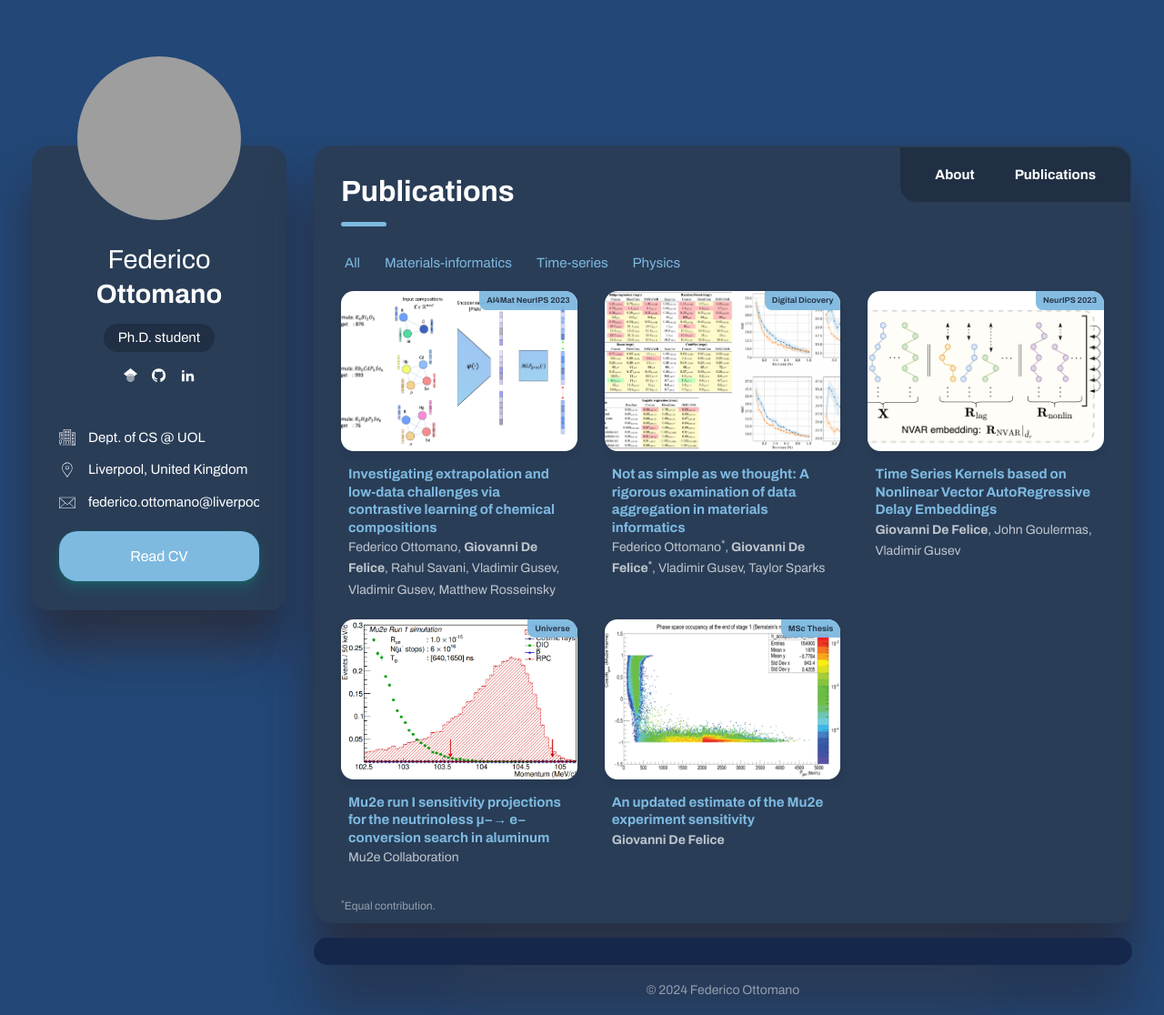
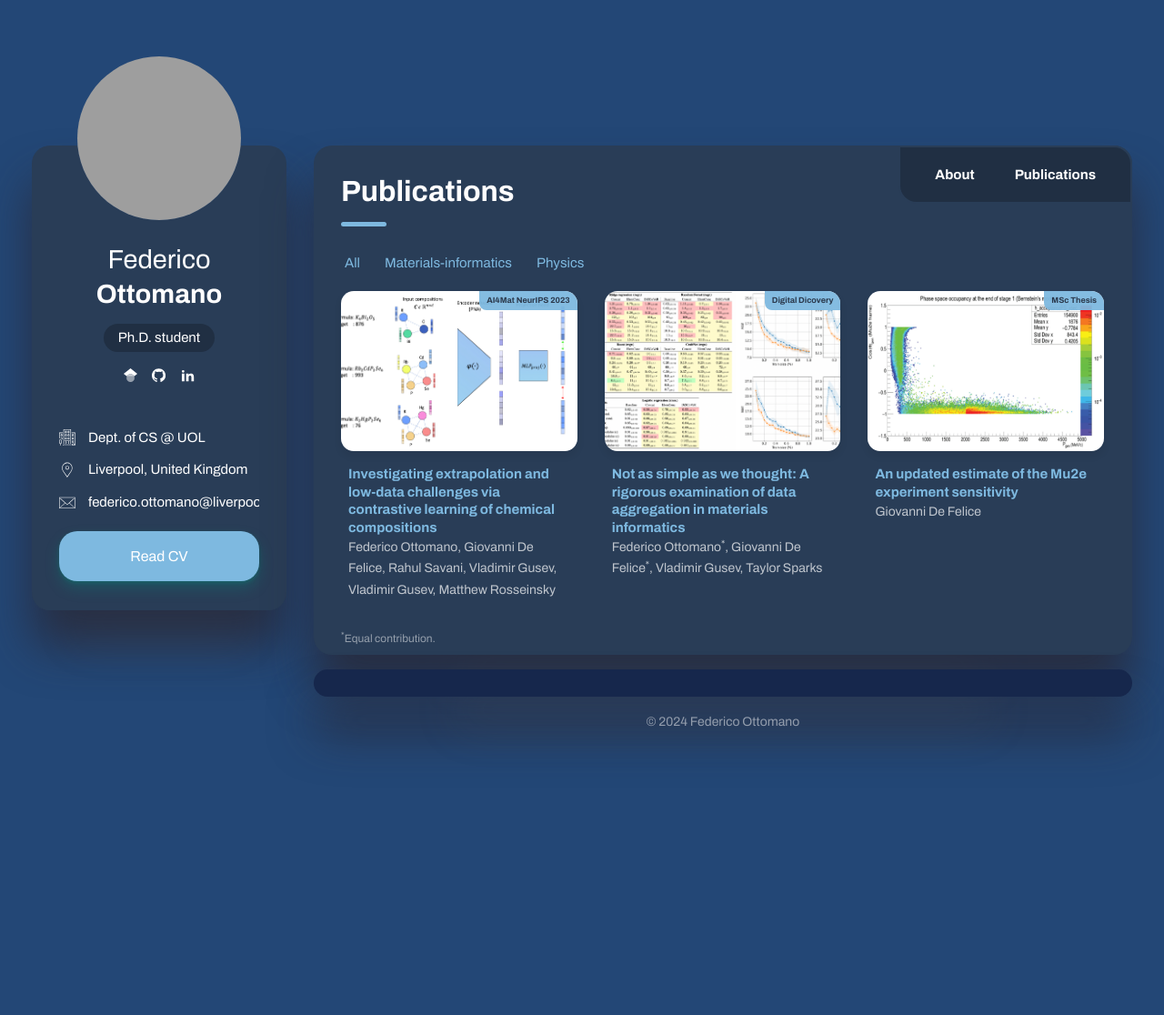
Before and after one commit to fedeotto/fedeotto.github.io, a Jekyll site: the page built from publications.html, in a window 1280 px wide. Shown: the whole page at 91% size. Built offline with Jekyll 4.4.1, drawn with Linux system fonts in a browser that asks for light colours; after the commit the page ends 900 px from its top, so only the background shows below that; some of the changed lines change nothing that is shown.

Commit message:
updated publications

```diff
--- a/_publications/nvar_kernel.md
+++ /dev/null
@@ -1,16 +0,0 @@
----
-title: "Time Series Kernels based on Nonlinear Vector AutoRegressive Delay Embeddings"
-authors:
-    - Giovanni De Felice
-    - John Goulermas
-    - Vladimir Gusev
-abstract: "Kernel design is a pivotal but challenging aspect of time series analysis, especially in the context of small datasets. In recent years, Reservoir Computing (RC) has emerged as a powerful tool to compare time series based on the underlying dynamics of the generating process rather than the observed data. However, the performance of RC highly depends on the hyperparameter setting, which is hard to interpret and costly to optimize because of the recurrent nature of RC. Here, we present a new kernel based on the recently established equivalence between reservoir dynamics and Nonlinear Vector AutoRegressive (NVAR) processes. The kernel is non-recurrent and depends on a small set of meaningful hyperparameters, for which we suggest an effective heuristic. We demonstrate excellent performance on a wide range of real-world classification tasks, both in terms of accuracy and speed. This further advances the understanding of RC representation learning models and extends the typical use of the NVAR framework beyond forecasting."
-categories:
-    - time-series
-link: https://openreview.net/forum?id=UBUWFEwn7p
-code: https://github.com/gdefe/nvark-kernel
-venue: NeurIPS 2023
-thumbnail: nvark.png
-layout: abstract
-order: 4
----
--- a/_publications/su2020.md
+++ /dev/null
@@ -1,14 +0,0 @@
----
-title: "Mu2e run I sensitivity projections for the neutrinoless μ−→ e− conversion search in aluminum"
-authors:
-    - Mu2e Collaboration
-abstract: "The Mu2e experiment at Fermilab will search for the neutrinoless µ− → e− conversion in the field of an aluminum nucleus. The Mu2e data-taking plan assumes two running periods, Run I and Run II, separated by an approximately two-year-long shutdown. This paper presents an estimate of the expected Mu2e Run I search sensitivity and includes a detailed discussion of the background sources, uncertainties of their prediction, analysis procedures, and the optimization of the experimental sensitivity. The expected Run I 5σ discovery sensitivity is R_µe = 1.2 × 10−15, with a total expected background of 0.11 ± 0.03 events. In the absence of a signal, the expected upper limit is R_µe < 6.2 × 10−16 at 90% CL. This represents a three order of magnitude improvement over the current experimental limit of R_µe < 7 × 10−13 at 90% CL set by the SINDRUM II experiment."
-categories:
-    - physics
-link: https://www.mdpi.com/2218-1997/9/1/54
-code:
-venue: Universe
-thumbnail: su2020.png
-layout: abstract
-order: 2
----
--- a/publications.html
+++ b/publications.html
@@ -44,8 +44,8 @@ layout: page
                     </a>
                     <span class="gallery-grid__category">
                         {% for author in pub.authors %}
-                            {% assign giovanni = author | slice: 0, 18%}
-                            {% if giovanni == "Giovanni De Felice" %}<strong>{{ author }}</strong>{% else %}{{ author }}{% endif %}{% if author != pub.authors.last %},{% endif %}
+                            {% assign federico = author | slice: 0, 18%}
+                            {% if giovanni == "Federico Ottomano" %}<strong>{{ author }}</strong>{% else %}{{ author }}{% endif %}{% if author != pub.authors.last %},{% endif %}
                         {% endfor %}
                     </span>
                 </figcaption>
```
